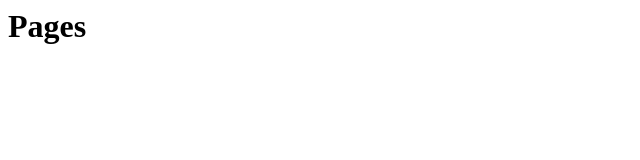
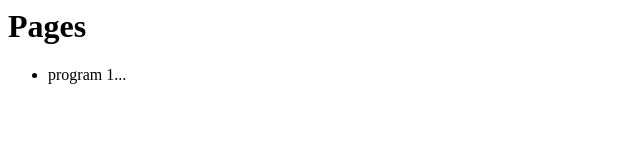
Before and after one commit to auina001/code, a plain HTML site: page index.html in a window 1280 px wide. Shown: the full height of the page, 0-640 px from the left. Drawn offline with Linux system fonts and the light colour scheme.

Commit message:
Update index.html

```diff
--- a/index.html
+++ b/index.html
@@ -1,3 +1,6 @@
 <html>
     <h1>Pages</h1>
+    <ul>
+        <li>program 1...</li>
+    </ul>
 </html>
```
